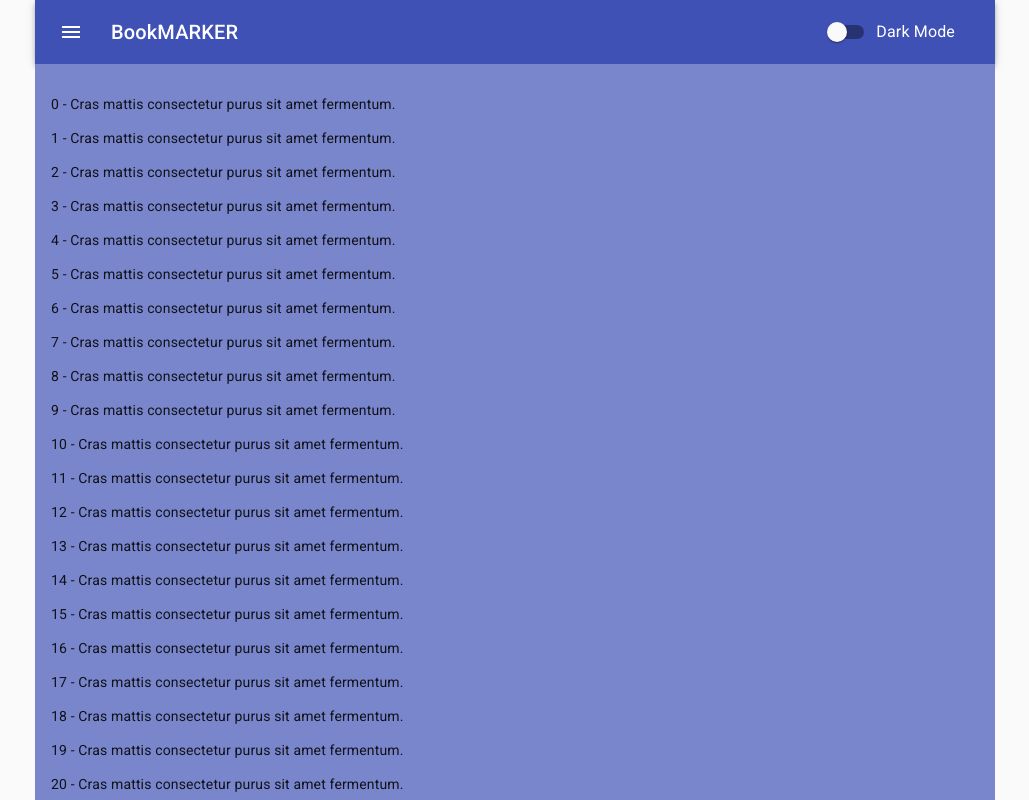
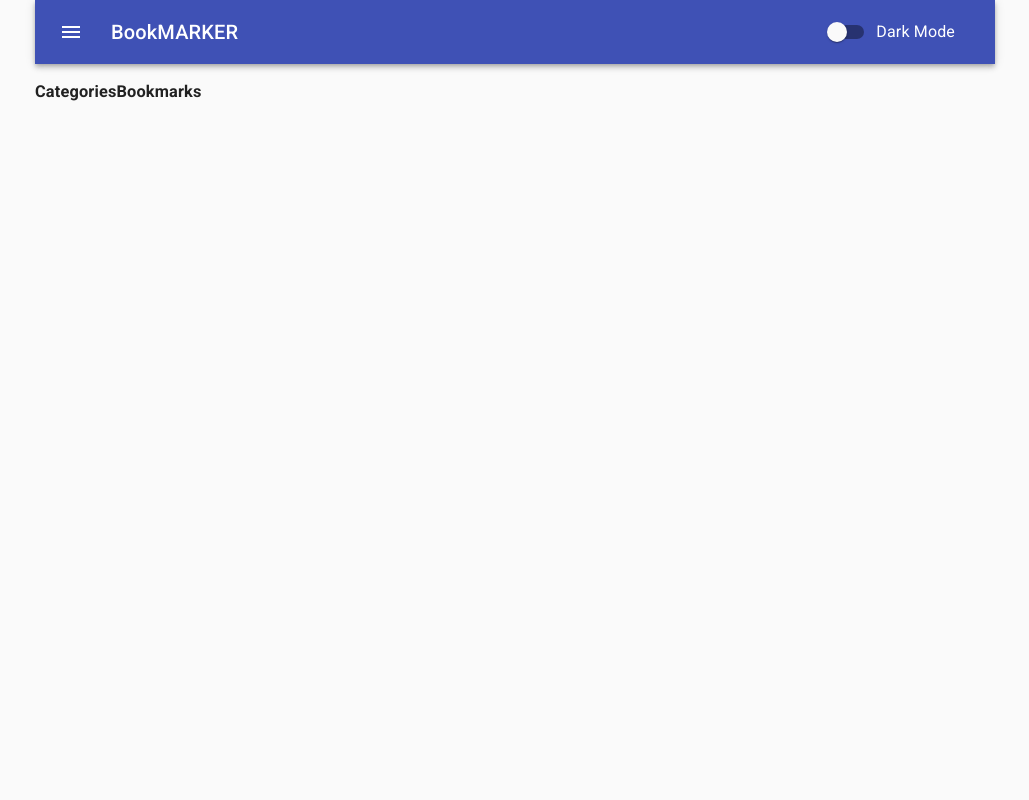
Before and after one commit to openXapps/web-apps-bookmarker-mui, a React (Create React App) app: page / in a window 1280 px wide. Shown: the top 800 px of the page, without its empty margins (125-1154 px from the left). Built offline with nearby package versions, Linux system fonts and the light colour scheme.

Commit message:
Split content page

```diff
--- a/src/App.js
+++ b/src/App.js
@@ -39,7 +39,8 @@ const useStyles = makeStyles((theme) => ({
 
 const App = () => {
   // https://medium.com/@svinkle/how-to-deploy-a-react-app-to-a-subdirectory-f694d46427c1
-  const root = '/apps/bookmarker';
+  // const root = '/apps/bookmarker';
+  const root = '/';
   const [state] = React.useContext(context);
   const appTheme = createMuiTheme(state.theme.isDark ? dark : light);
   const classes = useStyles();
--- /dev/null
+++ b/src/components/Bookmarks.js
@@ -0,0 +1,9 @@
+import React from 'react';
+
+const Bookmarks = () => {
+    return (
+        <h3>Bookmarks</h3>
+    );
+};
+
+export default Bookmarks;
--- /dev/null
+++ b/src/components/Categories.js
@@ -0,0 +1,9 @@
+import React from 'react';
+
+const Categories = () => {
+    return (
+        <h3>Categories</h3>
+    );
+};
+
+export default Categories;
--- a/src/components/Content.js
+++ b/src/components/Content.js
@@ -2,6 +2,8 @@ import React from 'react';
 // import { use } from 'react-router-dom';
 import Box from '@material-ui/core/Box';
 import { context } from '../context/StoreProvider';
+import Categories from './Categories';
+import Bookmarks from './Bookmarks';
 
 const Content = () => {
   const [{ atHome }, dispatch] = React.useContext(context);
@@ -18,12 +20,10 @@ const Content = () => {
   // console.log('Content: history...', history);
 
   return (
-    <Box p={2} bgcolor='primary.light'
-    >{[...new Array(30)].map((v, i) => {
-      return <p key={i}>{i} - Cras mattis consectetur purus sit amet fermentum.</p>
-    })
-      }
-    </Box>
+    <div style={{ display: 'flex' }}>
+      <Categories />
+      <Bookmarks />
+    </div>
   );
 };
 
```
